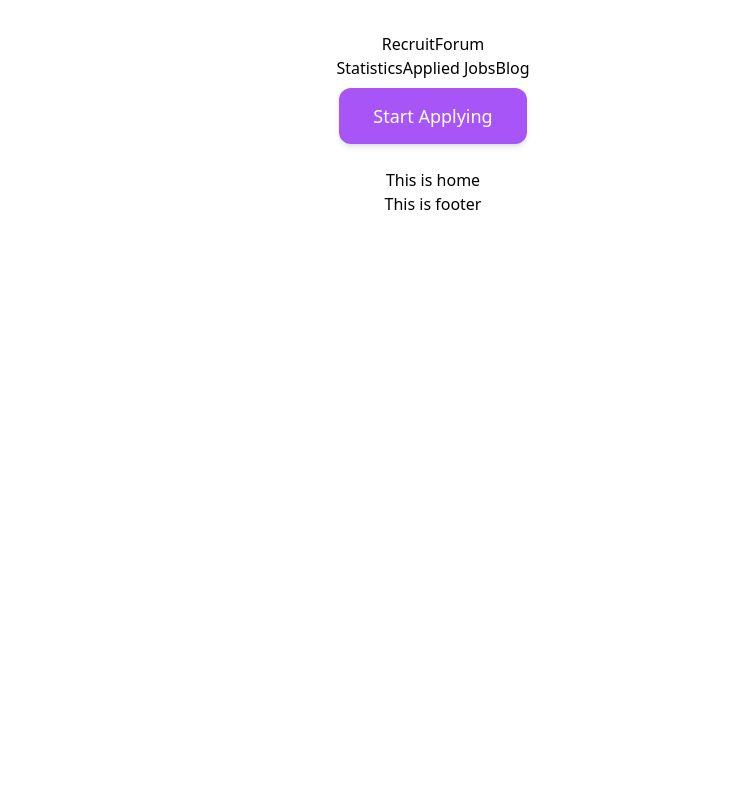
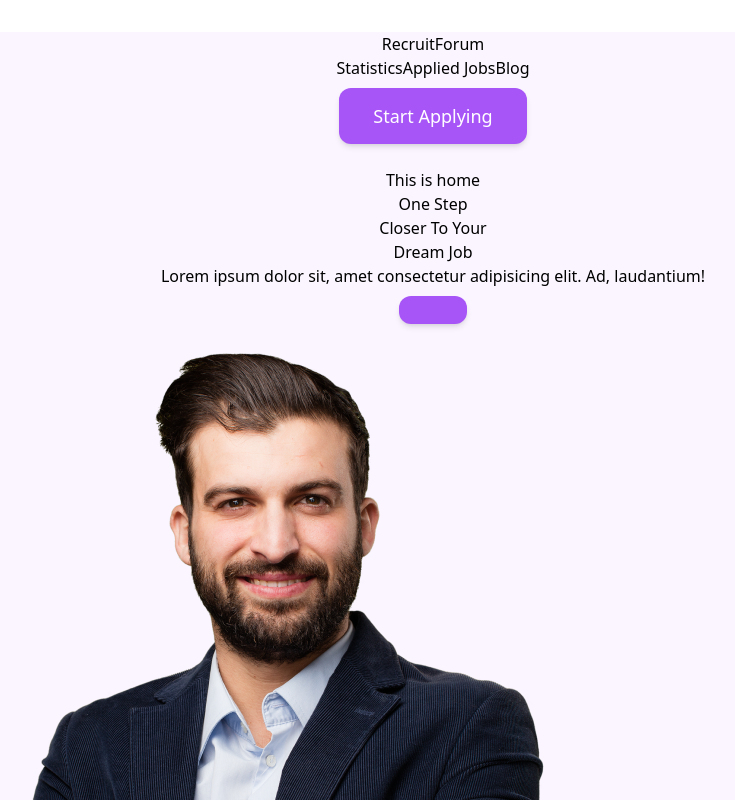
Before and after one commit to kmhbDOes/Assignment-9, a React (Vite) app: page / in a window 1280 px wide. Shown: the top 800 px of the page, without its empty margins (207-942 px from the left). Built offline with nearby package versions, Linux system fonts and the light colour scheme.

Commit message:
Error Page Added and working

```diff
--- a/src/App.jsx
+++ b/src/App.jsx
@@ -9,8 +9,8 @@ import Footer from "./components/Footer";
 function App() {
   return (
     <div className="App">
-      <Header />
-      <div className="md:min-h-[calc(100vh-120px)]">
+      <Header className="prim-col"></Header>
+      <div className="md:min-h-100 prim-col">
         <Outlet />
       </div>
       <Footer />
--- /dev/null
+++ b/src/components/ErrorPage.jsx
@@ -0,0 +1,29 @@
+import React from "react";
+import { Link, useRouteError } from "react-router-dom";
+
+const ErrorPage = () => {
+  const { error, status } = useRouteError();
+  return (
+    <section className="flex items-center h-screen p-16 bg-gray-100 text-gray-900">
+      <div className="container flex flex-col items-center justify-center px-5 mx-auto my-8">
+        <img className="h-32" src="/public/error.png" alt="" />
+        <div className="max-w-md text-center">
+          <h2 className="mb-5 font-extrabold text-8xl text-red-600">
+            <span className="sr-only">Error</span> {status || 404}
+          </h2>
+          <p className="text-2xl font-semibold md:text-3xl mb-8">
+            {error?.message}
+          </p>
+          <Link
+            to="/"
+            className="px-8 py-3 font-semibold rounded  bg-purple-500 hover:bg-purple-800 text-white"
+          >
+            Back to homepage
+          </Link>
+        </div>
+      </div>
+    </section>
+  );
+};
+
+export default ErrorPage;
--- a/src/components/Header.jsx
+++ b/src/components/Header.jsx
@@ -1,11 +1,10 @@
 import React, { useContext, useState } from "react";
 import { Link, NavLink } from "react-router-dom";
-import { ShoppingCartIcon } from "@heroicons/react/24/solid";
 
 const Header = () => {
   const [isMenuOpen, setIsMenuOpen] = useState(false);
   return (
-    <div className="px-4 py-5 mx-auto sm:max-w-xl md:max-w-full lg:max-w-screen-xl md:px-24 lg:px-8">
+    <div className="px-4 py-5 mx-auto sm:max-w-xl md:max-w-full lg:max-w-screen-xl md:px-24 lg:px-8 prim-col">
       {/* Navbar */}
       <div className="flex justify-between items-center">
         <div>
--- a/src/components/Home.jsx
+++ b/src/components/Home.jsx
@@ -4,6 +4,21 @@ const Home = () => {
   return (
     <div>
       <h1>This is home</h1>
+      <div className="flex flex-col md:flex-row justify-around items-center">
+        <div>
+          <p>
+            One Step <br /> Closer To Your <br /> Dream Job
+          </p>
+          <p>
+            Lorem ipsum dolor sit, amet consectetur adipisicing elit. Ad,
+            laudantium!
+          </p>
+          <button className="btn-primary"></button>
+        </div>
+        <div>
+          <img src="../../public/header-banner.png" alt="" />
+        </div>
+      </div>
     </div>
   );
 };
--- a/src/index.css
+++ b/src/index.css
@@ -2,6 +2,13 @@
 @tailwind components;
 @tailwind utilities;
 
+.prim-col {
+  background-color: #faf5ff;
+}
 .btn-primary {
   @apply font-medium  transition duration-200  shadow-md  md:mb-0  px-4 py-2 md:px-8 md:py-3 m-2 text-lg rounded-xl border-transparent border-2  text-gray-700  bg-purple-500 hover:bg-purple-800 text-white;
 }
+
+.btn-outlined {
+  @apply font-medium  transition duration-200  shadow-md  md:mb-0  px-4 py-2 md:px-8 md:py-3 m-2 text-lg rounded-full  text-gray-700 bg-purple-500 hover:bg-purple-800;
+}
--- a/src/main.jsx
+++ b/src/main.jsx
@@ -5,11 +5,13 @@ import "./index.css";
 import { createBrowserRouter, RouterProvider } from "react-router-dom";
 import Home from "./components/Home";
 import Blog from "./components/Blog";
+import ErrorPage from "./components/ErrorPage";
 
 const router = createBrowserRouter([
   {
     path: "/",
     element: <App />,
+    errorElement: <ErrorPage />,
     children: [
       { path: "/", element: <Home /> },
       { path: "/blog", element: <Blog /> },
```
Also changed, not shown: public/error.png (added), public/header-banner.png (added).
